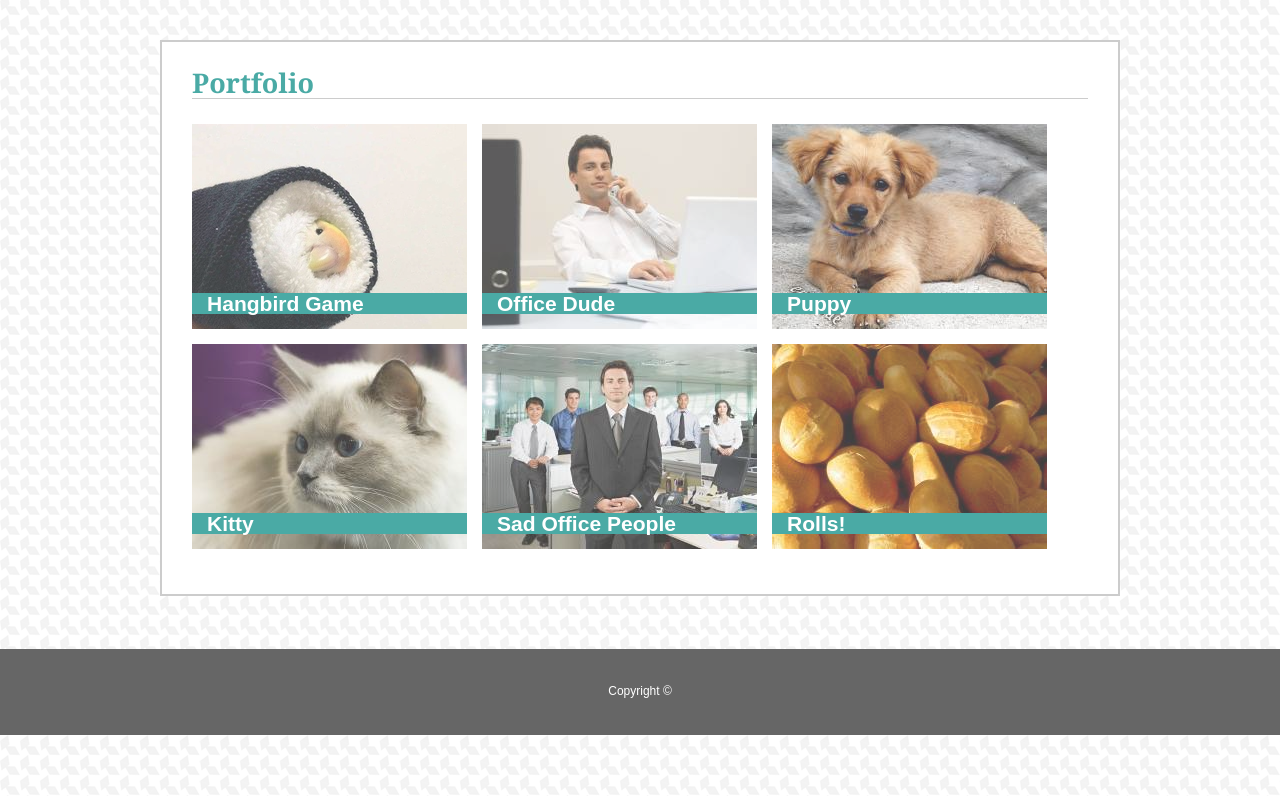
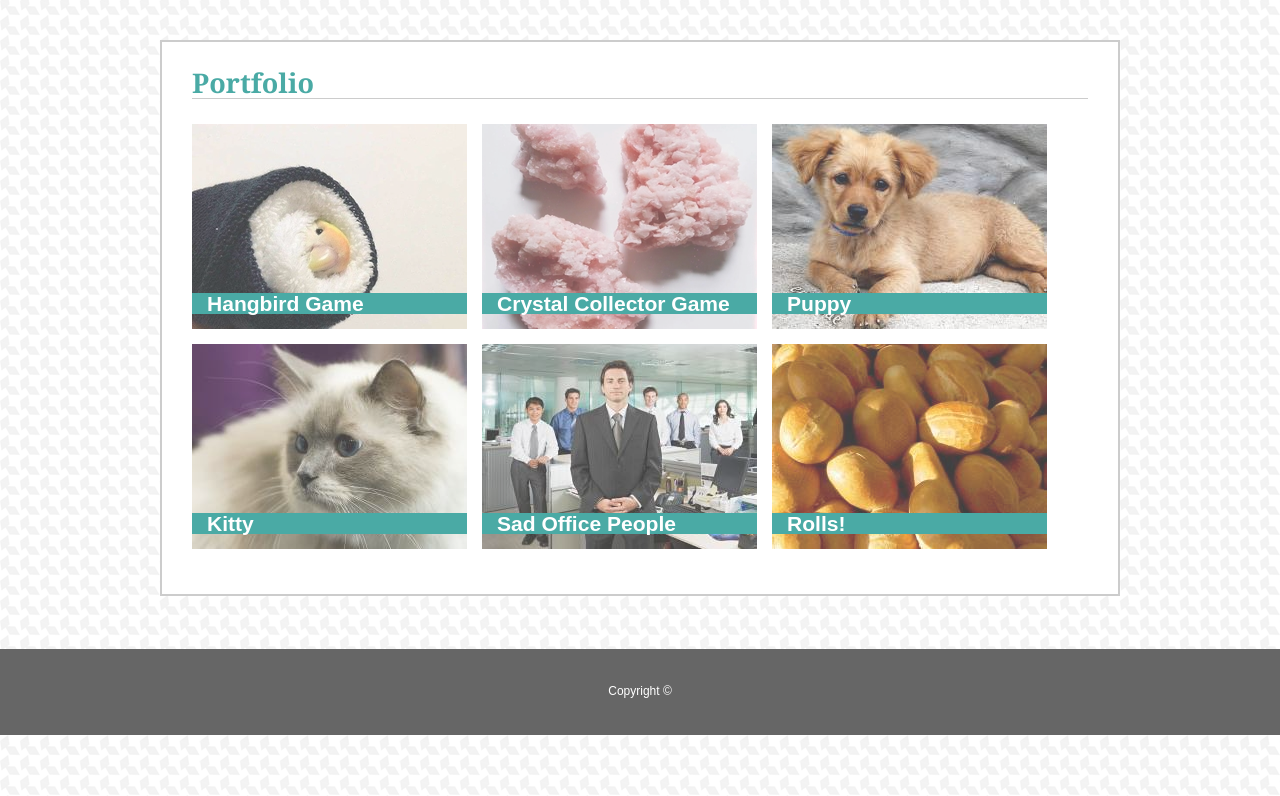
Before and after one commit to onahbosen/onahbosen.github.io, a plain HTML site: page basic-portfolio/portfolio.html in a window 1280 px wide. Shown: the part 65-861 px from the top of the page. Drawn offline with Linux system fonts and the light colour scheme.

Commit message:
add to portfolio

```diff
--- a/basic-portfolio/portfolio.html
+++ b/basic-portfolio/portfolio.html
@@ -33,7 +33,7 @@
                             <h3><a href="https://onahbosen.github.io/word-guess/">Hangbird Game</a></h3><img src="assets/images/bird.jpg" alt="">
                         </li>
                         <li>
-                            <h3>Office Dude</h3><img src="assets/images/office-man.jpg" alt="">
+                            <h3><a href="https://onahbosen.github.io/unit-4-game/">Crystal Collector Game</a></h3><img src="assets/images/crystal.jpg" alt="">
                         </li>
                         <li>
                             <h3>Puppy</h3><img src="assets/images/puppy.jpg" alt="">
```
Also changed, not shown: bootstrap-portfolio/portfolio.html (+1 -1 lines), responsive-portfolio/portfolio.html (+1 -1 lines), basic-portfolio/assets/images/crystal.jpg (added), bootstrap-portfolio/images/crystal.jpg (added), responsive-portfolio/assets/images/crystal.jpg (added).
